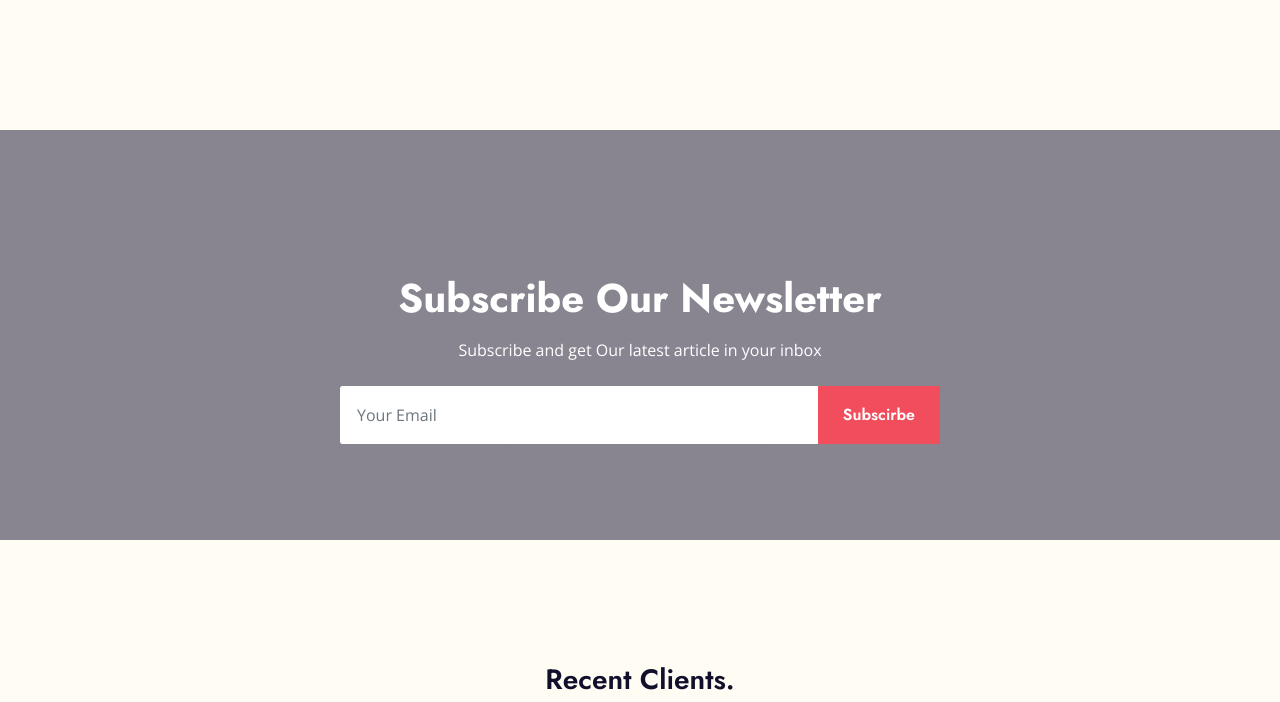
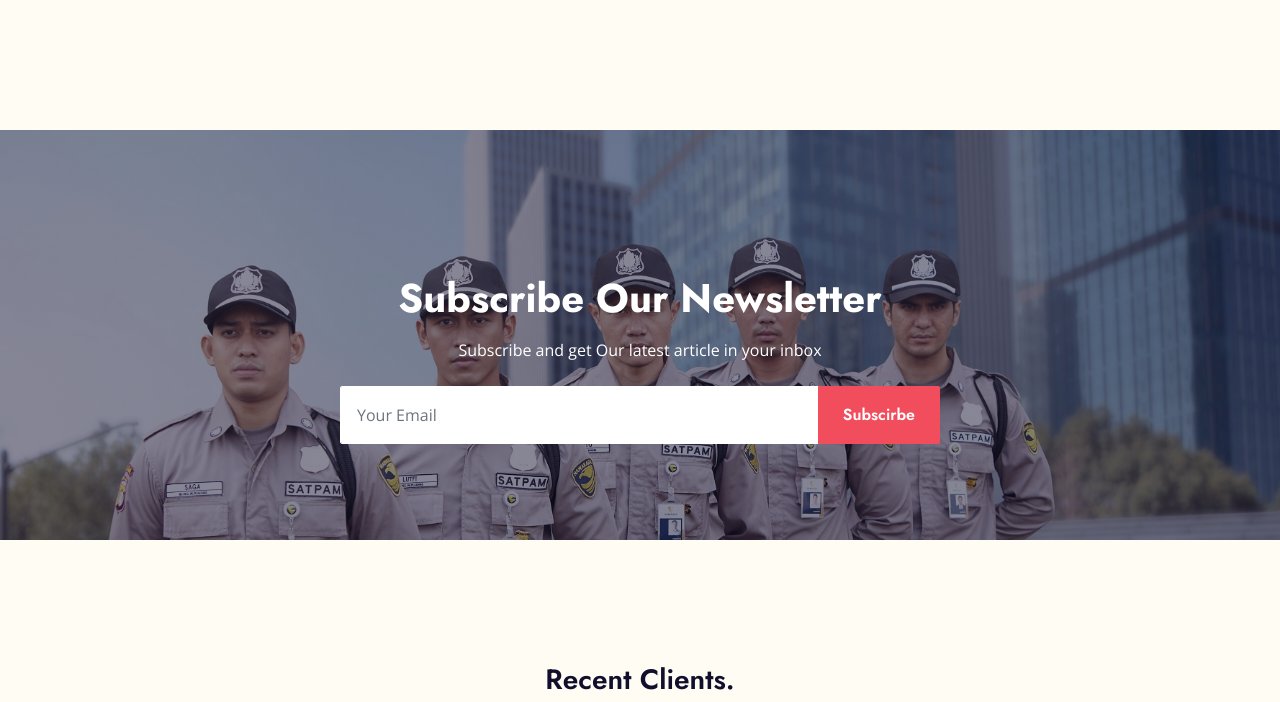
Before and after one commit to Fakhran/mpm.github.io, a plain HTML site: page index.html in a window 1280 px wide. Shown: the part 2880-3582 px from the top of the page. Drawn offline with nearby package versions, Linux system fonts and the light colour scheme; files whose address does not match are found by name.

Commit message:
Update style.css

```diff
--- a/css/style.css
+++ b/css/style.css
@@ -416,7 +416,7 @@ h6,
     }
 
 .bg-offer {
-    background: linear-gradient(rgba(18, 15, 45, .5), rgba(18, 15, 45, .5)), url(../img/carousel-2.jpg) top right no-repeat;
+    background: linear-gradient(rgba(18, 15, 45, .5), rgba(18, 15, 45, .5)), url(../img/security.jpg) top right no-repeat;
     background-size: cover;
 }
 
```
